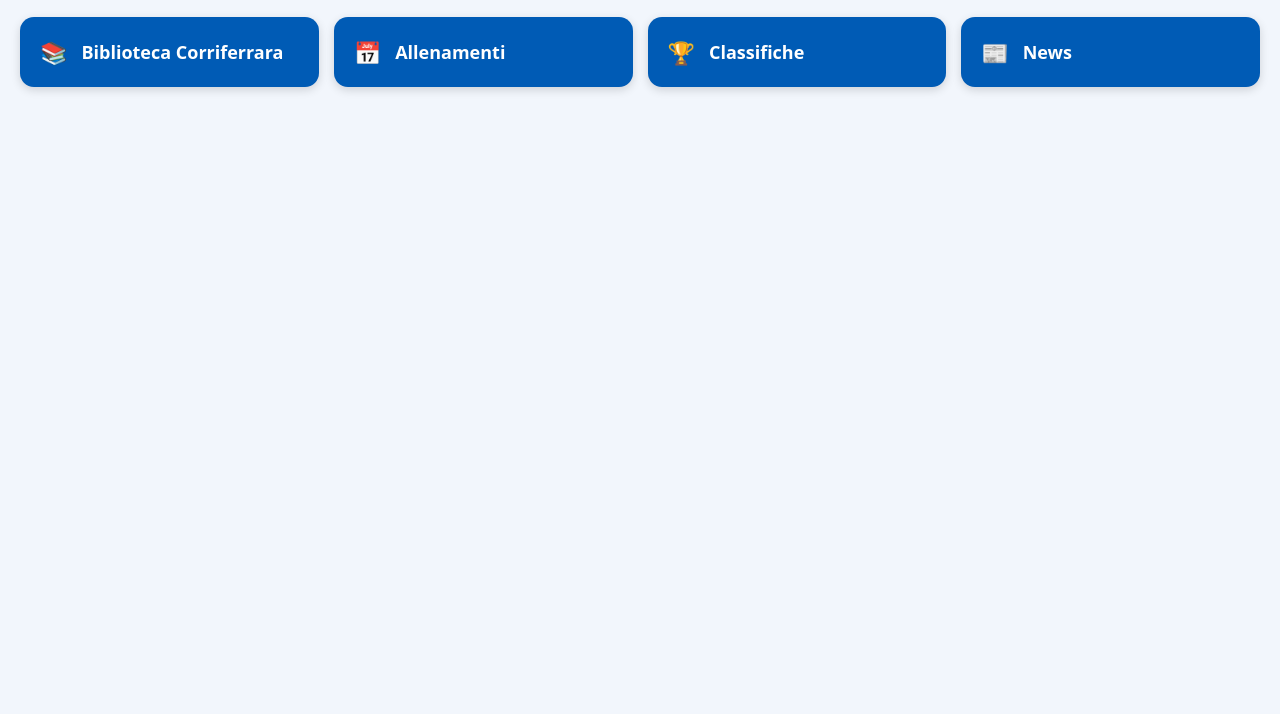
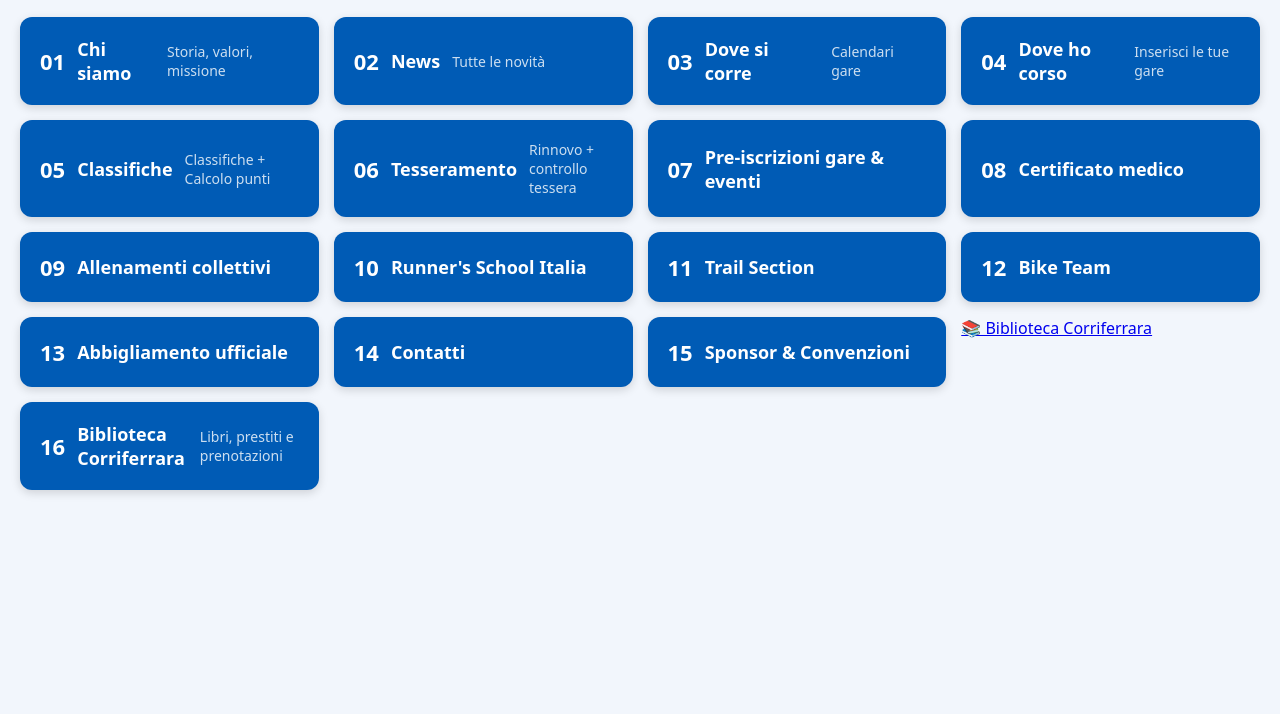
Before and after one commit to massimocora3-create/corriferrara-app, a plain HTML site: page index.html in a window 1280 px wide. Shown: the part 86-800 px from the top of the page. Drawn offline with Linux system fonts and the light colour scheme.

Commit message:
Update index.html

```diff
--- a/index.html
+++ b/index.html
@@ -4,20 +4,16 @@
 <meta charset="UTF-8">
 <meta name="viewport" content="width=device-width, initial-scale=1">
 
-<title>Corriferrara App</title>
-
-<!-- Manifest -->
+<!-- Manifest corretto -->
 <link rel="manifest" href="https://massimocora3-create.github.io/corriferrara-app/manifest.json">
 
-<!-- Colore barra mobile -->
+<!-- Colore barra indirizzi mobile -->
 <meta name="theme-color" content="#003d7a">
 
-<!-- Service Worker -->
+<!-- Service Worker corretto -->
 <script>
 if ("serviceWorker" in navigator) {
-  navigator.serviceWorker.register(
-    "https://massimocora3-create.github.io/corriferrara-app/sw.js"
-  );
+    navigator.serviceWorker.register("https://massimocora3-create.github.io/corriferrara-app/sw.js");
 }
 </script>
 
@@ -47,18 +43,19 @@ body {
   padding: 20px;
 }
 
-/* Box */
+/* Box principali */
 .box {
-  background: #005bb5;
+  background: #005bb5; /* Blu più scuro */
   padding: 20px;
-  border-radius: 14px;
+  border-radius: 12px;
   color: #fff;
   font-size: 18px;
   cursor: pointer;
+  text-align: left;
   font-weight: 600;
   display: flex;
   align-items: center;
-  gap: 14px;
+  gap: 12px;
   transition: 0.2s;
   box-shadow: 0px 3px 10px rgba(0,0,0,0.15);
 }
@@ -67,50 +64,165 @@ body {
   background: #003d7a;
 }
 
+/* Icone testo semplice */
 .icon {
   font-size: 22px;
+  font-weight: bold;
+}
+
+/* Sottomenù */
+.submenu {
+  display: none;
+  background: #e2edff;
+  padding: 10px 15px 15px 15px;
+  margin: -10px 20px 10px 20px;
+  border-radius: 8px;
+  animation: fadeIn 0.3s ease-in-out;
+}
+
+@keyframes fadeIn {
+  from {opacity:0;}
+  to {opacity:1;}
+}
+
+.subbox {
+  background: #fff;
+  padding: 12px;
+  margin-top: 8px;
+  border-radius: 6px;
+  font-size: 16px;
+  border-left: 4px solid #005bb5;
+  cursor: pointer;
+  font-weight: 500;
+}
+
+.subbox:hover {
+  background: #d7e6ff;
+}
+
+/* Testo più piccolo */
+.label-small {
+  font-size: 14px;
+  opacity: 0.8;
+  font-weight: 400;
 }
 </style>
+
+<script>
+function openLink(url) {
+  window.location.href = url;
+}
+
+function toggleSub(id) {
+  const el = document.getElementById(id);
+  el.style.display = el.style.display === "block" ? "none" : "block";
+}
+</script>
+
 </head>
 
 <body>
 
 <div class="header">
-  App Corriferrara
+  Corriferrara – APP
 </div>
 
 <div class="grid">
 
-  <div class="box" onclick="openBiblioteca()">
-    <div class="icon">📚</div>
-    Biblioteca Corriferrara
+  <div class="box" onclick="openLink('https://atleticacorriferrara.blogspot.com/p/storia-della-corriferrara-asd.html')">
+    <div class="icon">01</div>
+    Chi siamo<br><span class="label-small">Storia, valori, missione</span>
   </div>
 
-  <div class="box" onclick="alert('Sezione in arrivo')">
-    <div class="icon">📅</div>
-    Allenamenti
+  <div class="box" onclick="openLink('https://atleticacorriferrara.blogspot.com/p/news.html')">
+    <div class="icon">02</div>
+    News<br><span class="label-small">Tutte le novità</span>
   </div>
 
-  <div class="box" onclick="alert('Sezione in arrivo')">
-    <div class="icon">🏆</div>
-    Classifiche
+  <div class="box" onclick="openLink('https://atleticacorriferrara.blogspot.com/p/dove-si-corre.html')">
+    <div class="icon">03</div>
+    Dove si corre<br><span class="label-small">Calendari gare</span>
   </div>
 
-  <div class="box" onclick="alert('Sezione in arrivo')">
-    <div class="icon">📰</div>
-    News
+  <div class="box" onclick="openLink('https://goo.gl/forms/WzRBTqYzxg0jbOCH3')">
+    <div class="icon">04</div>
+    Dove ho corso<br><span class="label-small">Inserisci le tue gare</span>
   </div>
+
+  <div class="box" onclick="openLink('https://atleticacorriferrara.blogspot.com/p/classifiche.html')">
+    <div class="icon">05</div>
+    Classifiche<br><span class="label-small">Classifiche + Calcolo punti</span>
+  </div>
+
+  <div class="box" onclick="toggleSub('sub6')">
+    <div class="icon">06</div>
+    Tesseramento<br><span class="label-small">Rinnovo + controllo tessera</span>
+  </div>
+
+  <div id="sub6" class="submenu">
+    <div class="subbox" onclick="openLink('https://atleticacorriferrara.blogspot.com/p/tesseramento-corriferrara-2019.html')">Rinnova la tua tessera</div>
+    <div class="subbox" onclick="openLink('https://atleticacorriferrara.blogspot.com/p/tessere-corriferrara_26.html')">Numero e scadenza tessera</div>
+  </div>
+
+  <div class="box" onclick="openLink('https://atleticacorriferrara.blogspot.com/p/pre-iscrizioni-prossime-gare-e-eventi.html')">
+    <div class="icon">07</div>
+    Pre-iscrizioni gare & eventi
+  </div>
+
+  <div class="box" onclick="toggleSub('sub8')">
+    <div class="icon">08</div>
+    Certificato medico
+  </div>
+
+  <div id="sub8" class="submenu">
+    <div class="subbox" onclick="openLink('https://docs.google.com/forms/d/e/1FAIpQLSc-IrRlvTx6xbkoPPT8SdDc3X3yOwDIwdlF0gLZ-PVzS9NVPg/viewform?usp=sf_link')">Carica certificato</div>
+    <div class="subbox" onclick="openLink('https://atleticacorriferrara.blogspot.com/p/controlla-la-scadenza-del-tuo.html')">Controlla scadenza</div>
+  </div>
+
+  <div class="box" onclick="openLink('https://atleticacorriferrara.blogspot.com/p/allenamenti-collettivi.html')">
+    <div class="icon">09</div>
+    Allenamenti collettivi
+  </div>
+
+  <div class="box" onclick="openLink('https://www.runnerschoolitalia.com/')">
+    <div class="icon">10</div>
+    Runner's School Italia
+  </div>
+
+  <div class="box" onclick="openLink('https://atleticacorriferrara.blogspot.com/p/trail-running.html')">
+    <div class="icon">11</div>
+    Trail Section
+  </div>
+
+  <div class="box" onclick="openLink('https://atleticacorriferrara.blogspot.com/p/fc-bike-team.html')">
+    <div class="icon">12</div>
+    Bike Team
+  </div>
+
+  <div class="box" onclick="openLink('https://atleticacorriferrara.blogspot.com/p/abbigliamento-corriferrara_18.html')">
+    <div class="icon">13</div>
+    Abbigliamento ufficiale
+  </div>
+
+  <div class="box" onclick="openLink('https://atleticacorriferrara.blogspot.com/p/contatti.html')">
+    <div class="icon">14</div>
+    Contatti
+  </div>
+
+  <div class="box" onclick="openLink('https://atleticacorriferrara.blogspot.com/p/sponsor.html')">
+    <div class="icon">15</div>
+    Sponsor & Convenzioni
+  </div>
+    <a href="biblioteca.html" class="menu-btn">
+  📚 Biblioteca Corriferrara
+</a>
+ <div class="box" onclick="openLink('biblioteca.html')">
+  <div class="icon">16</div>
+  Biblioteca Corriferrara<br>
+  <span class="label-small">Libri, prestiti e prenotazioni</span>
+</div>
 
 </div>
 
-<script>
-function openBiblioteca() {
-  window.open(
-    "https://atleticacorriferrara.blogspot.com/p/biblioteca-corriferrara.html",
-    "_blank"
-  );
-}
-</script>
-
 </body>
 </html>
```
